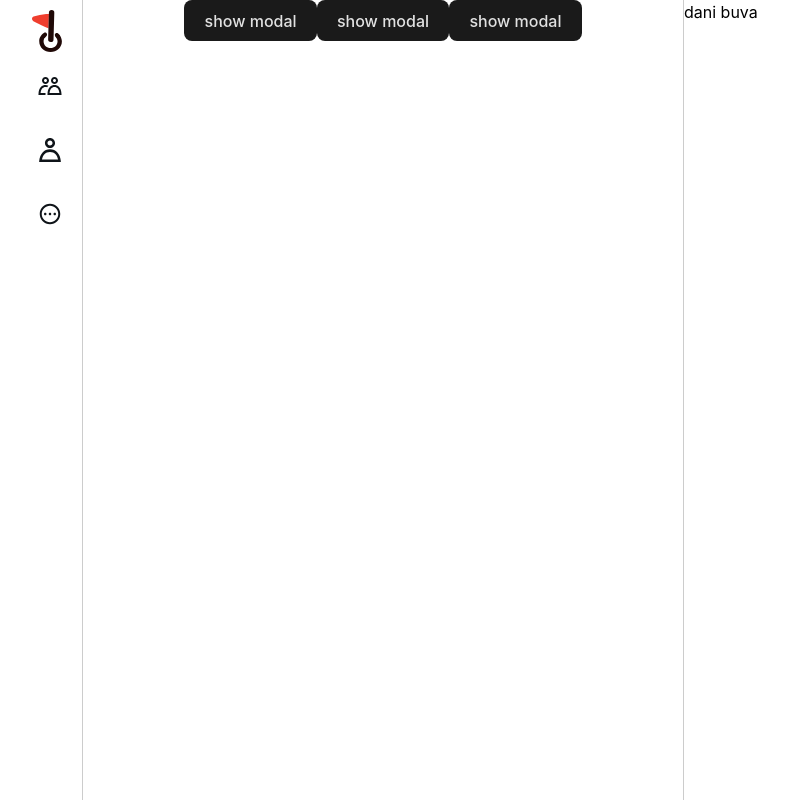
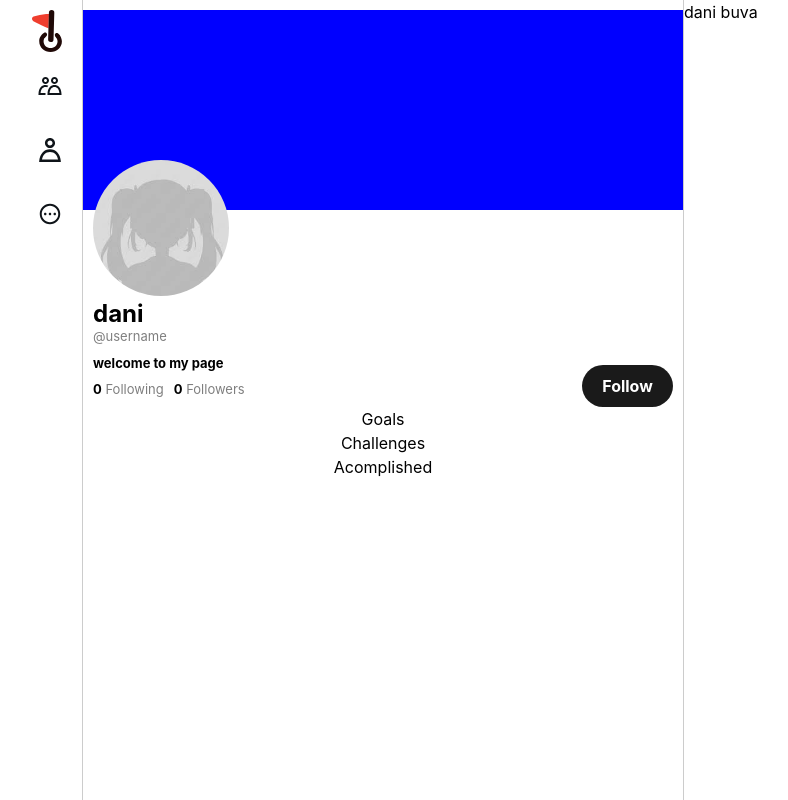
Before and after one commit to danielbuva/react-components, a React (Vite) app in the folder react-components-js/: page / in a window 1280 px wide. Shown: the top 800 px of the page, without its empty margins (115-903 px from the left). Built offline with nearby package versions, Linux system fonts and the light colour scheme.

Commit message:
layout for profile page

```diff
--- a/react-components-js/src/App.jsx
+++ b/react-components-js/src/App.jsx
@@ -2,6 +2,7 @@ import "./App.css";
 import Form from "./components/Form";
 import Layout from "./components/Layout";
 import { ShowModalButton } from "./components/Modal";
+import ProfilePage from "./components/ProfilePage";
 
 function App() {
   const formState = {
@@ -38,7 +39,7 @@ function App() {
 
   return (
     <Layout>
-      <ShowModalButton
+      {/* <ShowModalButton
         body={<Form formState={formState} />}
         buttonText="show modal"
         header="yo"
@@ -52,7 +53,8 @@ function App() {
         body={<Form formState={formState2} />}
         buttonText="show modal"
         header="yo"
-      />
+      /> */}
+      <ProfilePage />
     </Layout>
   );
 }
--- /dev/null
+++ b/react-components-js/src/components/Avatar/index.css
@@ -0,0 +1,4 @@
+.profile-pic {
+  border-radius: 100%;
+  z-index: 1;
+}
--- /dev/null
+++ b/react-components-js/src/components/Avatar/index.jsx
@@ -0,0 +1,13 @@
+import "./index.css";
+import pic from "./placeholder-goalie.jpeg";
+
+export default function Avatar({ boxSize = "45px", src = pic }) {
+  return (
+    <img
+      className="profile-pic"
+      src={src}
+      alt="profile-pic"
+      style={{ width: boxSize, height: boxSize }}
+    />
+  );
+}
--- /dev/null
+++ b/react-components-js/src/components/ProfilePage/index.css
@@ -0,0 +1,56 @@
+.profile-page-bio-button-holder {
+  display: flex;
+  justify-content: space-between;
+  align-content: center;
+  align-items: end;
+}
+
+.profile-page-followings-holder {
+  display: flex;
+  gap: 10px;
+  font-weight: bold;
+}
+
+.profile-page-top-half {
+  margin: 10px;
+  padding-top: 150px;
+}
+
+.profile-page {
+  position: relative;
+}
+
+.profile-page-bio-follows {
+  display: flex;
+  flex-direction: column;
+  align-items: flex-start;
+}
+
+span {
+  font-weight: 400;
+  opacity: 0.5;
+}
+
+.profile-page-bio {
+  font-weight: bold;
+}
+
+p {
+  margin: 0 0 7px 0;
+  font-size: 13px;
+}
+
+.profile-page-bio-follows > h2 {
+  margin: 0;
+  margin-bottom: -5px;
+}
+
+.profile-page-banner {
+  position: absolute;
+  background-color: blue;
+  height: 200px;
+  width: 100%;
+  z-index: 0;
+  margin: 0;
+  top: 0;
+}
--- /dev/null
+++ b/react-components-js/src/components/ProfilePage/index.jsx
@@ -0,0 +1,46 @@
+import { useState } from "react";
+import Avatar from "../Avatar";
+import "./index.css";
+import Tabs, { TabIndicator, Tab } from "../Tabs";
+
+export default function ProfilePage() {
+  const [tabIndex, setTabIndex] = useState(0);
+
+  return (
+    <div className="profile-page">
+      <div className="profile-page-banner"></div>
+      <div className="profile-page-top-half">
+        <div>
+          <div className="profile-page-bio-button-holder">
+            <div className="profile-page-bio-follows">
+              <Avatar boxSize="136px" />
+              <h2>dani</h2>
+              <p>
+                <span>@username </span>
+              </p>
+
+              <p className="profile-page-bio">welcome to my page</p>
+              <div className="profile-page-followings-holder">
+                <p>
+                  0<span> Following </span>
+                </p>
+                <p>
+                  0<span> Followers </span>
+                </p>
+              </div>
+            </div>
+            <div>
+              <button>Follow</button>
+            </div>
+          </div>
+        </div>
+        <Tabs>
+          <Tab text="Goals" />
+          <Tab text="Challenges" />
+          <Tab text="Acomplished" />
+        </Tabs>
+      </div>
+      <div className="profile-page-bottom-half"></div>
+    </div>
+  );
+}
--- /dev/null
+++ b/react-components-js/src/components/Tabs/index.jsx
@@ -0,0 +1,11 @@
+export default function Tabs({ children }) {
+  return <div>{children}</div>;
+}
+
+export function Tab({ text, cb }) {
+  return <div onClick={cb}>{text}</div>;
+}
+
+export function TabIndicator() {
+  return <div></div>;
+}
--- /dev/null
+++ b/react-components-js/src/hooks/useTabs.js
@@ -0,0 +1,5 @@
+import { useState } from "react";
+
+export default function useTabs() {
+  let [tabIndex, setTabIndex] = useState(0);
+}
--- a/react-components-js/src/index.css
+++ b/react-components-js/src/index.css
@@ -40,11 +40,11 @@ h1 {
 }
 
 button {
-  border-radius: 8px;
+  border-radius: 30px;
   border: 1px solid transparent;
   padding: 0.6em 1.2em;
   font-size: 1em;
-  font-weight: 500;
+  font-weight: 700;
   font-family: inherit;
   background-color: #1a1a1a;
   cursor: pointer;
@@ -72,7 +72,7 @@ button:hover {
 }
 
 #light button {
-  color: rgba(255, 255, 255, 0.87);
+  color: white;
 }
 
 #light .nav-link-content {
```
Also changed, not shown: react-components-js/src/components/Avatar/placeholder-goalie.jpeg (added).
